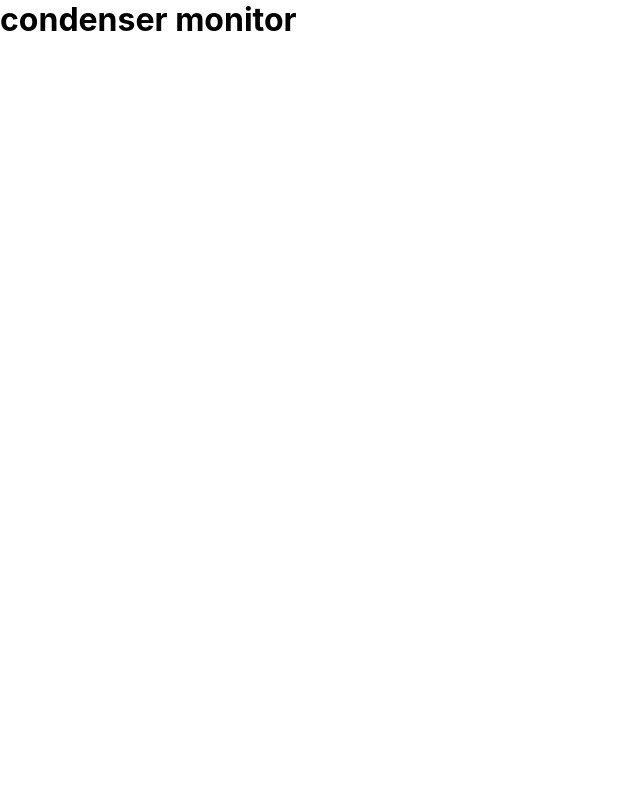
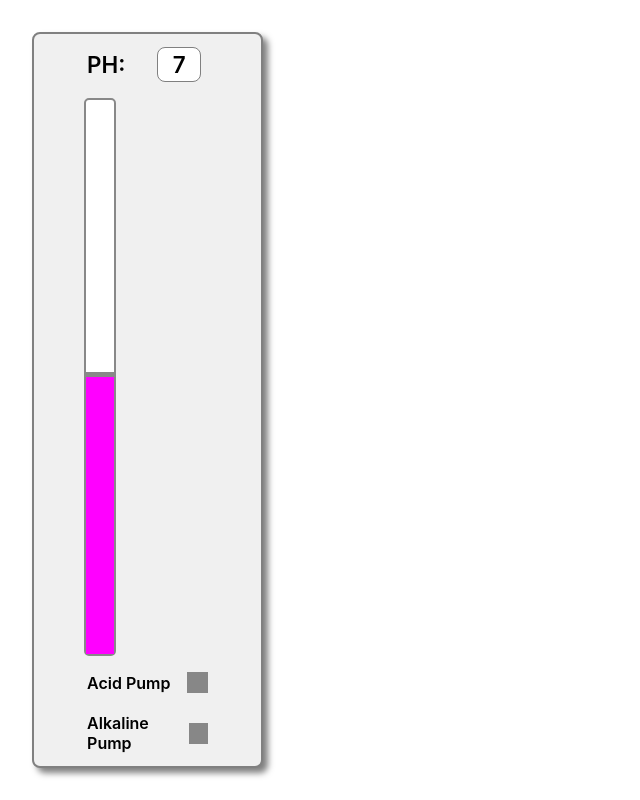
Before and after one commit to iamndlovu/intelligence-condensor-tube-monitoring-control-system, a React (Create React App) app in the folder dashboard/: page / in a window 1280 px wide. Shown: the whole page, without its empty margins (0-640 px from the left). Built offline with nearby package versions, Linux system fonts and the light colour scheme.

Commit message:
ph scale display

```diff
--- a/dashboard/src/App.js
+++ b/dashboard/src/App.js
@@ -1,9 +1,28 @@
+import Dashboard from './components/Dashboard';
+
+const data = [
+  {
+    ph: { phVal: 7, acidPump: false, alkalinePump: false },
+    dissolved: { dissolvedVal: 'high', buzzer: true, Na2SO4: true },
+    conductivity: { conductivityVal: 1000, pump: false },
+  },
+  {
+    ph: { phVal: 3, acidPump: false, alkalinePump: true },
+    dissolved: { dissolvedVal: 'low', buzzer: false, Na2SO4: false },
+    conductivity: { conductivityVal: 1005, pump: true },
+  },
+  {
+    ph: { phVal: 10, acidPump: true, alkalinePump: false },
+    dissolved: { dissolvedVal: 'high', buzzer: true, Na2SO4: true },
+    conductivity: { conductivityVal: 1000, pump: false },
+  },
+];
+
 const App = () => {
+  const { ph, dissolved, conductivity } = data[0];
   return (
     <div className='App'>
-      <header className='App-header'>
-        <h1>condenser monitor</h1>
-      </header>
+      <Dashboard ph={ph} dissolved={dissolved} conductivity={conductivity} />
     </div>
   );
 };
--- /dev/null
+++ b/dashboard/src/box.module.scss
@@ -0,0 +1,23 @@
+.box {
+  width: 1.3rem;
+  height: 1.3rem;
+  border: 1px #888;
+  display: inline-block;
+  background: transparent;
+
+  &.success {
+    background-color: rgb(12, 245, 12);
+  }
+
+  &.warning {
+    background-color: yellow;
+  }
+
+  &.default {
+    background-color: #878787;
+  }
+
+  &.danger {
+    background-color: red;
+  }
+}
--- /dev/null
+++ b/dashboard/src/components/Dashboard/Dashboard.module.scss
@@ -0,0 +1,98 @@
+.Dashboard {
+  height: 100vh;
+  width: 100vw;
+  overflow-x: hidden;
+  padding: 2rem;
+
+  .container {
+    width: 100%;
+    height: 100%;
+    display: grid;
+
+    grid-template-columns: repeat(100, 1fr);
+    grid-template-rows: repeat(100, 1fr);
+    // background-color: aquamarine;
+
+    .sectionContainer {
+      border: 2px solid #808080;
+      border-radius: 8px;
+      background-color: #f0f0f0;
+      box-shadow: 5px 5px 6px rgba(0, 0, 0, 0.5);
+      padding: 0.8rem;
+
+      &.ph {
+        grid-column: 1 / 20;
+        grid-row: 1 / -1;
+        // background-color: tomato;
+        .PhContainer {
+          width: 100%;
+          height: 100%;
+          display: flex;
+          flex-wrap: wrap;
+          flex-direction: column;
+          align-items: center;
+
+          & > div {
+            width: 60%;
+            font-weight: 600;
+
+            &.phTxt {
+              font-size: 1.4rem;
+
+              .phHead {
+                margin-right: 2rem;
+              }
+
+              .phVal {
+                display: inline-block;
+                padding: 0.2rem 0.9rem;
+                background-color: white;
+                border: 1px solid #808080;
+                border-radius: 8px;
+              }
+            }
+
+            &.phScale {
+              width: 2rem;
+              flex-grow: 1;
+              transform: translateX(-3rem);
+              margin: 1rem 0;
+              border: 2px solid #888;
+              border-radius: 5px;
+              position: relative;
+              background-color: white;
+
+              .phScaleCenterMark {
+                width: 100%;
+                height: 5px;
+                background-color: #888;
+                display: inline-block;
+                position: absolute;
+                bottom: 50%;
+                left: 0;
+                z-index: 2;
+              }
+
+              .phScaleFill {
+                width: 100%;
+                display: inline-block;
+                position: absolute;
+                bottom: 0;
+                // z-index: 2;
+                transition: all 0.5s ease-out;
+              }
+            }
+
+            &.phAction {
+              & > div {
+                display: flex;
+                justify-content: space-between;
+                align-items: center;
+              }
+            }
+          }
+        }
+      }
+    }
+  }
+}
--- /dev/null
+++ b/dashboard/src/components/Dashboard/index.js
@@ -0,0 +1,24 @@
+import React from 'react';
+import PhContainer from '../PhContainer';
+
+import styles from './Dashboard.module.scss';
+
+const Dashboard = ({ ph }) => {
+  const { phVal, acidPump, alkalinePump } = ph;
+
+  return (
+    <div className={styles.Dashboard}>
+      <main className={styles.container}>
+        <section className={`${styles.sectionContainer} ${styles.ph}`}>
+          <PhContainer
+            phVal={phVal}
+            alkalinePump={alkalinePump}
+            acidPump={acidPump}
+          />
+        </section>
+      </main>
+    </div>
+  );
+};
+
+export default Dashboard;
--- /dev/null
+++ b/dashboard/src/components/PhContainer/PhContainer.module.scss
@@ -0,0 +1,68 @@
+.PhContainer {
+  width: 100%;
+  height: 100%;
+  display: flex;
+  flex-wrap: wrap;
+  flex-direction: column;
+  align-items: center;
+
+  & > div {
+    width: 60%;
+    font-weight: 600;
+
+    &.phTxt {
+      font-size: 1.4rem;
+
+      .phHead {
+        margin-right: 2rem;
+      }
+
+      .phVal {
+        display: inline-block;
+        padding: 0.2rem 0.9rem;
+        background-color: white;
+        border: 1px solid #808080;
+        border-radius: 8px;
+      }
+    }
+
+    &.phScale {
+      width: 2rem;
+      flex-grow: 1;
+      transform: translateX(-3rem);
+      margin: 1rem 0;
+      border: 2px solid #888;
+      border-radius: 5px;
+      position: relative;
+      background-color: white;
+
+      .phScaleCenterMark {
+        width: 100%;
+        height: 5px;
+        background-color: #888;
+        display: inline-block;
+        position: absolute;
+        bottom: 50%;
+        left: 0;
+        z-index: 2;
+      }
+
+      .phScaleFill {
+        width: 100%;
+        display: inline-block;
+        position: absolute;
+        bottom: 0;
+        // z-index: 2;
+        transition: all 0.5s ease-out;
+      }
+    }
+
+    &.phAction {
+      & > div {
+        display: flex;
+        justify-content: space-between;
+        align-items: center;
+      }
+    }
+  }
+}
--- /dev/null
+++ b/dashboard/src/components/PhContainer/index.js
@@ -0,0 +1,56 @@
+import React from 'react';
+
+import styles from './PhContainer.module.scss';
+import boxStyles from '../../box.module.scss';
+
+const PhContainer = ({ phVal, alkalinePump, acidPump }) => {
+  const phFillColor = (phVal) => {
+    if (phVal === 7) return 'rgb(255, 0, 255)';
+    if (phVal < 7) return `rgb(255, 10, ${(50 * phVal) / 7})`;
+    if (phVal > 7) return `rgb(${100 - (50 * phVal) / 7}, 100, 255)`;
+  };
+
+  const phFillStyle = {
+    // backgroundColor: `rgb(${100 - (50 * phVal) / 7}, 0, ${(50 * phVal) / 7})`,
+    backgroundColor: phFillColor(phVal),
+    height: `${(100 * phVal) / 14}%`,
+  };
+
+  return (
+    <article className={styles.PhContainer}>
+      <div className={styles.phTxt}>
+        <span className={styles.phHead}>PH:</span>
+        <span className={styles.phVal}>{phVal}</span>
+      </div>
+      <div className={styles.phScale}>
+        <span className={styles.phScaleCenterMark}></span>
+        <span className={styles.phScaleFill} style={phFillStyle}></span>
+      </div>
+      <div className={styles.phAction}>
+        <div>
+          <span>Acid Pump</span>
+          <span
+            className={
+              acidPump
+                ? `${boxStyles.box} ${boxStyles.success}`
+                : `${boxStyles.box} ${boxStyles.default}`
+            }
+          ></span>
+        </div>
+        <br />
+        <div>
+          <span>Alkaline Pump</span>
+          <span
+            className={
+              alkalinePump
+                ? `${boxStyles.box} ${boxStyles.success}`
+                : `${boxStyles.box} ${boxStyles.default}`
+            }
+          ></span>
+        </div>
+      </div>
+    </article>
+  );
+};
+
+export default PhContainer;
```
